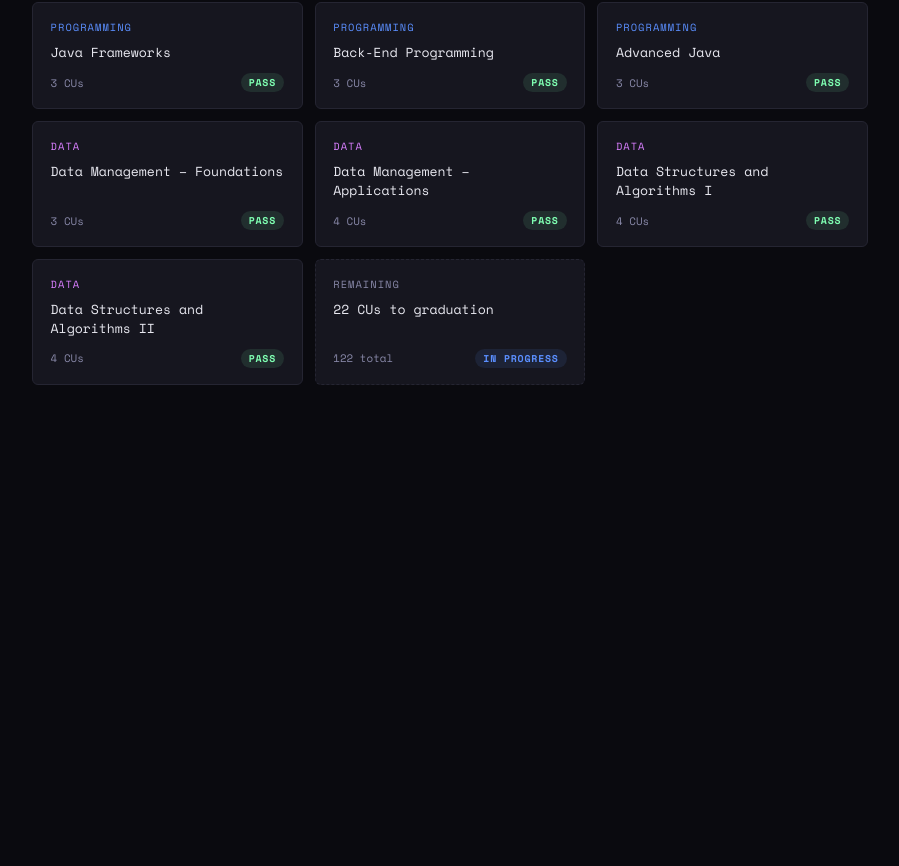
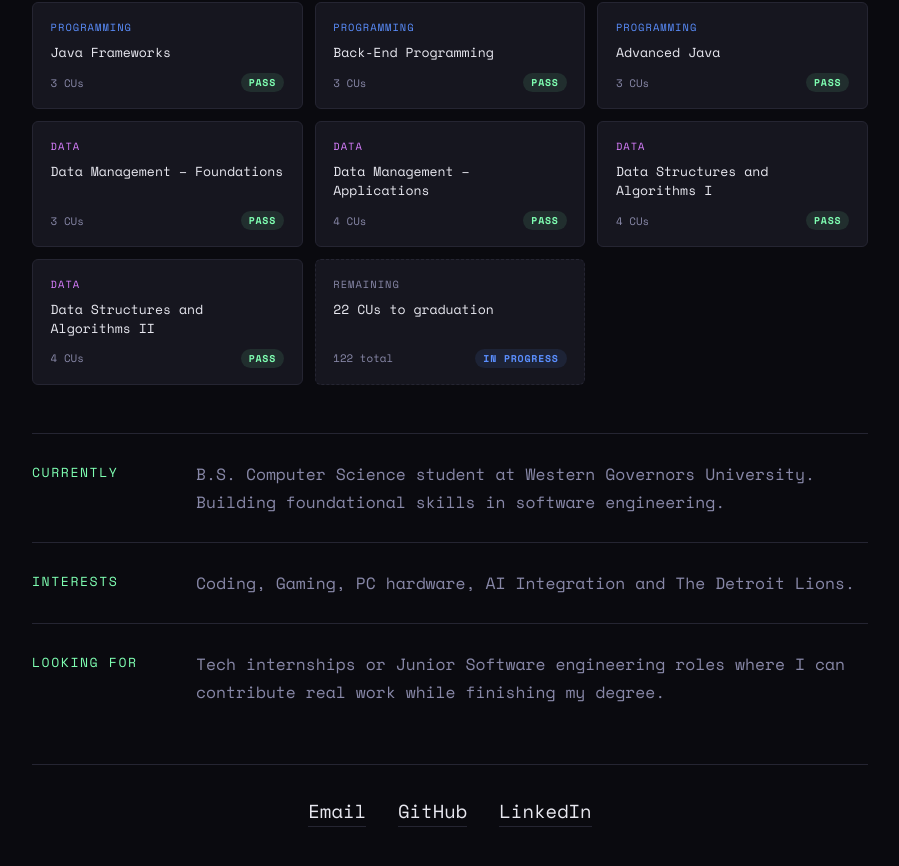
Before and after one commit to elliottph2772/eternalhalflife, a React (Vite) app: page / in a window 1280 px wide. Shown: the part 1702-2568 px from the top of the page, without its empty margins (190-1089 px from the left). Before the commit the page ends 2167 px from the top, so only its background shows below. Built offline with nearby package versions, Linux system fonts and the light colour scheme.

Commit message:
footer centered and mobile progress number shifted inward

```diff
--- a/src/App.css
+++ b/src/App.css
@@ -370,6 +370,32 @@ main {
 }
 
 
+/* ── SCROLL REVEAL ───────────────────────────────────────────────────────────── */
+.reveal {
+  opacity: 0;
+  transform: translateY(28px);
+  transition: opacity 0.6s ease, transform 0.6s ease;
+}
+.reveal.visible {
+  opacity: 1;
+  transform: translateY(0);
+}
+
+/* ── HOME ABOUT + FOOTER ─────────────────────────────────────────────────────── */
+.home-about {
+  margin-top: 3rem;
+  border-top: 1px solid var(--border);
+}
+.home-footer {
+  margin-top: 2rem;
+  padding: 2rem 0 1rem;
+  border-top: 1px solid var(--border);
+  display: flex;
+  justify-content: center;
+  gap: 2rem;
+  flex-wrap: wrap;
+}
+
 /* ── ABOUT ───────────────────────────────────────────────────────────────────── */
 .about-grid {
   display: flex; flex-direction: column; gap: 0;
@@ -400,7 +426,7 @@ main {
 }
 .about-link {
   color: var(--text);
-  font-size: 0.98rem;
+  font-size: 1.18rem;
   text-decoration: none;
   border-bottom: 1px solid var(--border);
   padding-bottom: 1px;
@@ -428,7 +454,7 @@ main {
   nav { padding: 0 1rem; }
   .nav-logo { font-size: 0.9rem; }
   .nav-btn { padding: 6px 8px; font-size: 0.82rem; }
-  .progress-pct-follow { font-size: 1.5rem; }
+  .progress-pct-follow { font-size: 1.5rem; right: auto; left: 100%; transform: none; }
 
   /* course cards — 2 per row */
   .courses-grid {
--- a/src/App.jsx
+++ b/src/App.jsx
@@ -127,6 +127,16 @@ function HomePage() {
     return () => { clearTimeout(timeout); cancelAnimationFrame(frame) }
   }, [pct])
 
+  useEffect(() => {
+    const els = document.querySelectorAll('.reveal')
+    const observer = new IntersectionObserver(
+      entries => entries.forEach(e => { if (e.isIntersecting) e.target.classList.add('visible') }),
+      { threshold: 0.12 }
+    )
+    els.forEach(el => observer.observe(el))
+    return () => observer.disconnect()
+  }, [])
+
   return (
     <div className="page home-page">
       <div className="hero">
@@ -170,6 +180,25 @@ function HomePage() {
           </div>
         </div>
       </div>
+
+      <div className="home-about">
+        {[
+          { label: 'Currently', text: 'B.S. Computer Science student at Western Governors University. Building foundational skills in software engineering.' },
+          { label: 'Interests', text: 'Coding, Gaming, PC hardware, AI Integration and The Detroit Lions.' },
+          { label: 'Looking For', text: 'Tech internships or Junior Software engineering roles where I can contribute real work while finishing my degree.' },
+        ].map((b, i) => (
+          <div className="about-block reveal" key={b.label} style={{ transitionDelay: `${i * 0.13}s` }}>
+            <div className="about-block-label">{b.label}</div>
+            <p>{b.text}</p>
+          </div>
+        ))}
+      </div>
+
+      <footer className="home-footer reveal" style={{ transitionDelay: '0.39s' }}>
+        <a href="mailto:elliottph2772@gmail.com" className="about-link">Email</a>
+        <a href="https://github.com/elliottph2772" className="about-link" target="_blank" rel="noreferrer">GitHub</a>
+        <a href="https://linkedin.com/in/elliotthudson" className="about-link" target="_blank" rel="noreferrer">LinkedIn</a>
+      </footer>
     </div>
   )
 }
@@ -247,51 +276,11 @@ function ProjectsPage() {
 }
 
 
-function AboutPage() {
-  return (
-    <div className="page about-page">
-      <div className="page-header">
-        <h2>About</h2>
-      </div>
-      <div className="about-grid">
-        {[
-          {
-            label: 'Currently',
-            text: 'B.S. Computer Science student at Western Governors University. Building foundational skills in software engineering.',
-          },
-          {
-            label: 'Interests',
-            text: 'Coding, Gaming, PC hardware, AI Integration and The Detroit Lions.',
-          },
-          {
-            label: 'Looking For',
-            text: 'Tech internships or Junior Software engineering roles where I can contribute real work while finishing my degree.',
-          },
-        ].map((b) => (
-          <div className="about-block" key={b.label}>
-            <div className="about-block-label">{b.label}</div>
-            <p>{b.text}</p>
-          </div>
-        ))}
-        <div className="about-block">
-          <div className="about-block-label">Contact</div>
-          <div className="about-links">
-            <a href="mailto:elliottph2772@gmail.com" className="about-link">Email</a>
-            <a href="https://github.com/elliottph2772" className="about-link" target="_blank" rel="noreferrer">GitHub</a>
-            <a href="https://linkedin.com/in/elliotthudson" className="about-link" target="_blank" rel="noreferrer">LinkedIn</a>
-          </div>
-        </div>
-      </div>
-    </div>
-  )
-}
-
 // ── ROOT ──────────────────────────────────────────────────────────────────────
 
 const TABS = [
   { id: 'home',     label: 'Home',     Page: HomePage     },
   { id: 'projects', label: 'Projects', Page: ProjectsPage },
-  { id: 'about',    label: 'About',    Page: AboutPage    },
 ]
 
 export default function App() {
```
